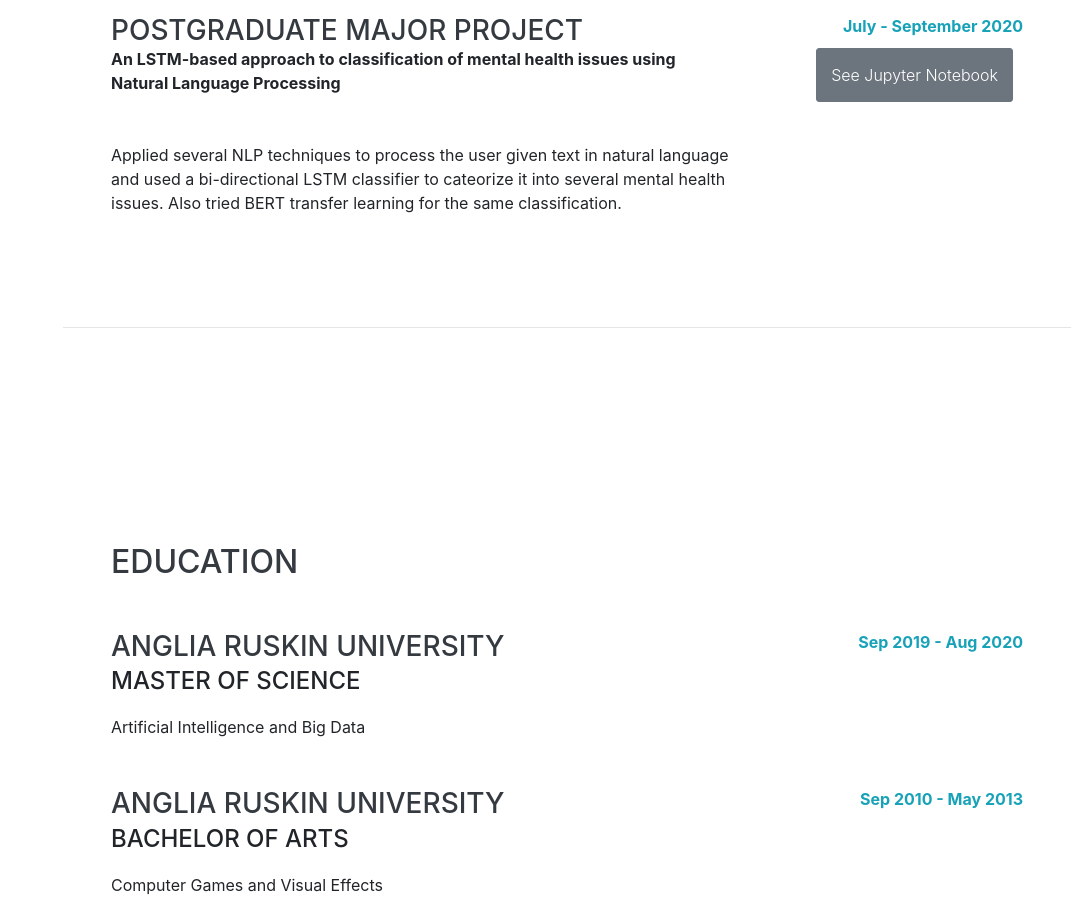
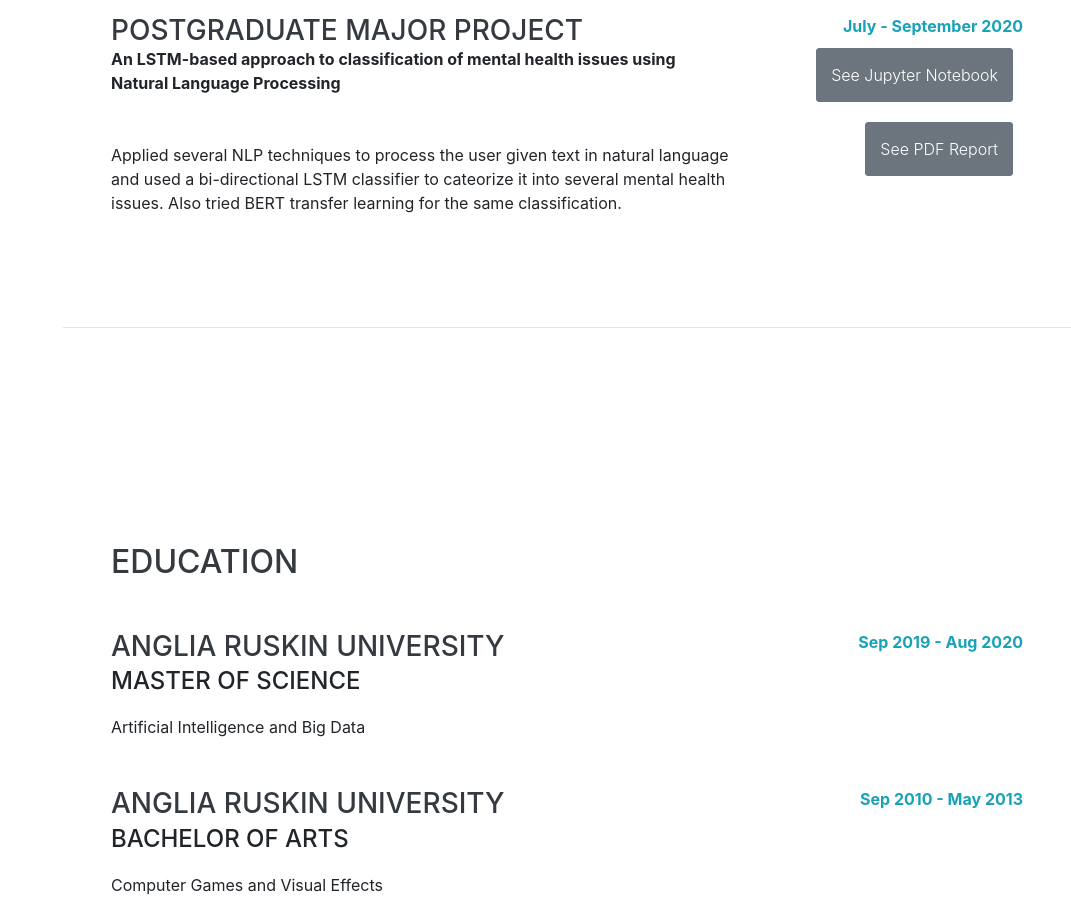
Before and after one commit to kaflesaurav/kaflesaurav.github.io, a website with bundled scripts: page index.html in a window 1280 px wide. Shown: the part 1820-2739 px from the top of the page, without its empty margins (209-1280 px from the left). Built offline with nearby package versions, Linux system fonts and the light colour scheme; a web font is replaced by a local one.

Commit message:
changes to PMP section

```diff
--- a/index.html
+++ b/index.html
@@ -147,6 +147,7 @@
             <div class="share">
               <!-- <a href="https://mybinder.org/v2/gh/kaflesaurav/titanic-survival-prediction/master" target="_blank">Open in a Jupyter Notebook Environment</a> -->
               <a href="https://github.com/kaflesaurav/PMP_LSTM_NLP_Classifier/blob/main/SSID-0925739-PMP-ProjectCode.ipynb" target="_blank">See Jupyter Notebook</a>
+              <a href="https://github.com/kaflesaurav/PMP_LSTM_NLP_Classifier/blob/main/SSID_0925739_Project_Report.pdf" target="_blank">See PDF Report</a>
             </div>
           </div>
         </div>
```
